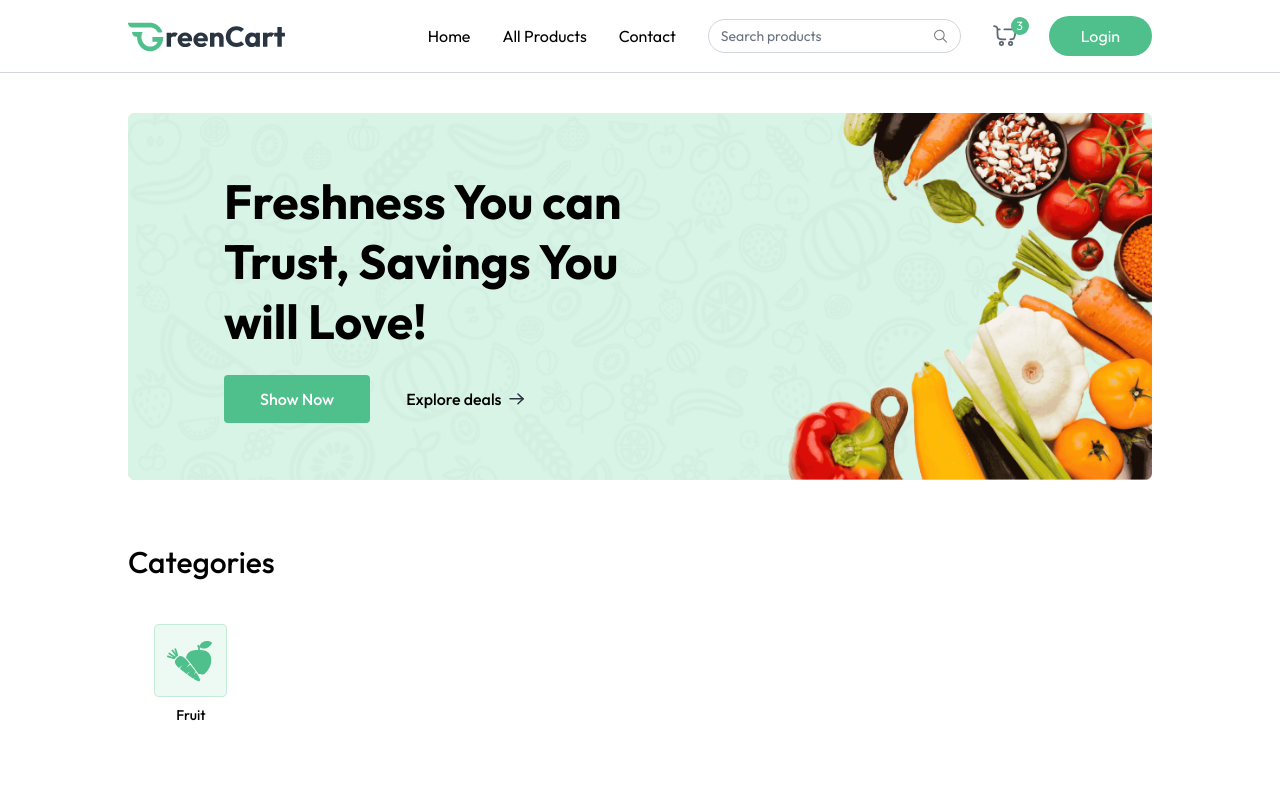
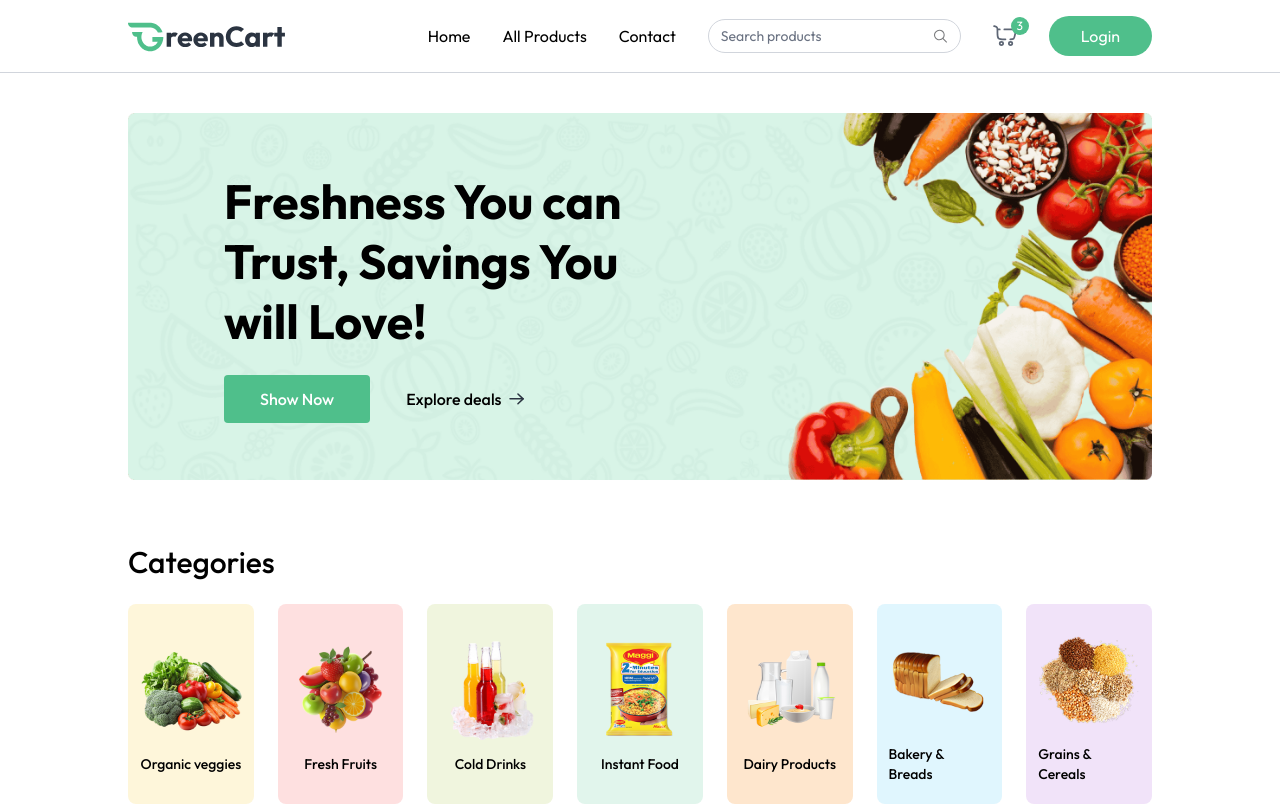
Before and after one commit to leemutai/GreenGro, a React (Vite) app in the folder client/: page / in a window 1280 px wide. Built offline with nearby package versions, Linux system fonts and the light colour scheme.

Commit message:
added dynamic category listing with navigation + fix JSX bug Rendered categories dynamically from assets Enabled navigation on category click Applied custom background colors and hover styles Fixed syntax error by removing extra semicolon in JSX block

```diff
--- a/client/src/components/Categories.jsx
+++ b/client/src/components/Categories.jsx
@@ -1,19 +1,31 @@
 import React from "react";
-import { assets } from "../assets/assets";
+import { categories } from "../assets/assets";
+import { useAppContext } from "../context/AppContext";
 
 const Categories = () => {
+  const { navigate } = useAppContext();
   return (
     <div className="mt-16">
       <p className="text-2xl md:text-3xl font-medium">Categories</p>
       <div className="grid grid-cols-2 sm:grid-cols-3 md:grid-cols-5 lg:grid-cols-6 xl:grid-cols-7 mt-6 gap-6">
-        <div className="grop cursor-pointer py-5 px-3 gap-2 rounded-lg flex flex-col justify-center items-center">
-          <img
-            className="group-hover:scale-108 transition max-w-28"
-            src={assets.box_icon}
-            alt=""
-          />
-          <p className="text-sm font-medium">Fruit</p>
-        </div>
+        {categories.map((category, index) => (
+          <div
+            key={index}
+            className="grop cursor-pointer py-5 px-3 gap-2 rounded-lg flex flex-col justify-center items-center"
+            style={{ backgroundColor: category.bgColor }}
+            onClick={() => {
+              navigate(`/products/${category.path.toLocaleLowerCase()}`);
+              scrollTo(0, 0);
+            }}
+          >
+            <img
+              className="group-hover:scale-108 transition max-w-28"
+              src={category.image}
+              alt="category.text"
+            />
+            <p className="text-sm font-medium">{category.text}</p>
+          </div>
+        ))}
       </div>
     </div>
   );
```
